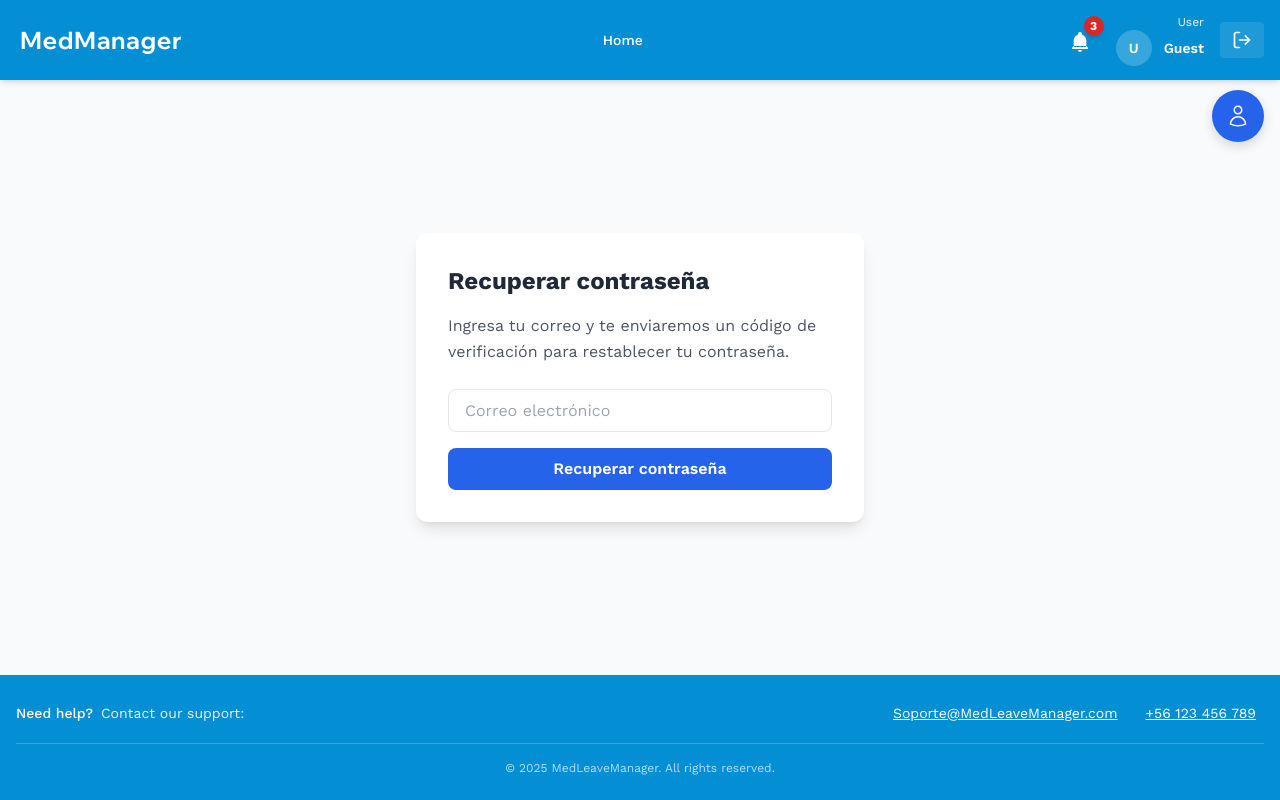
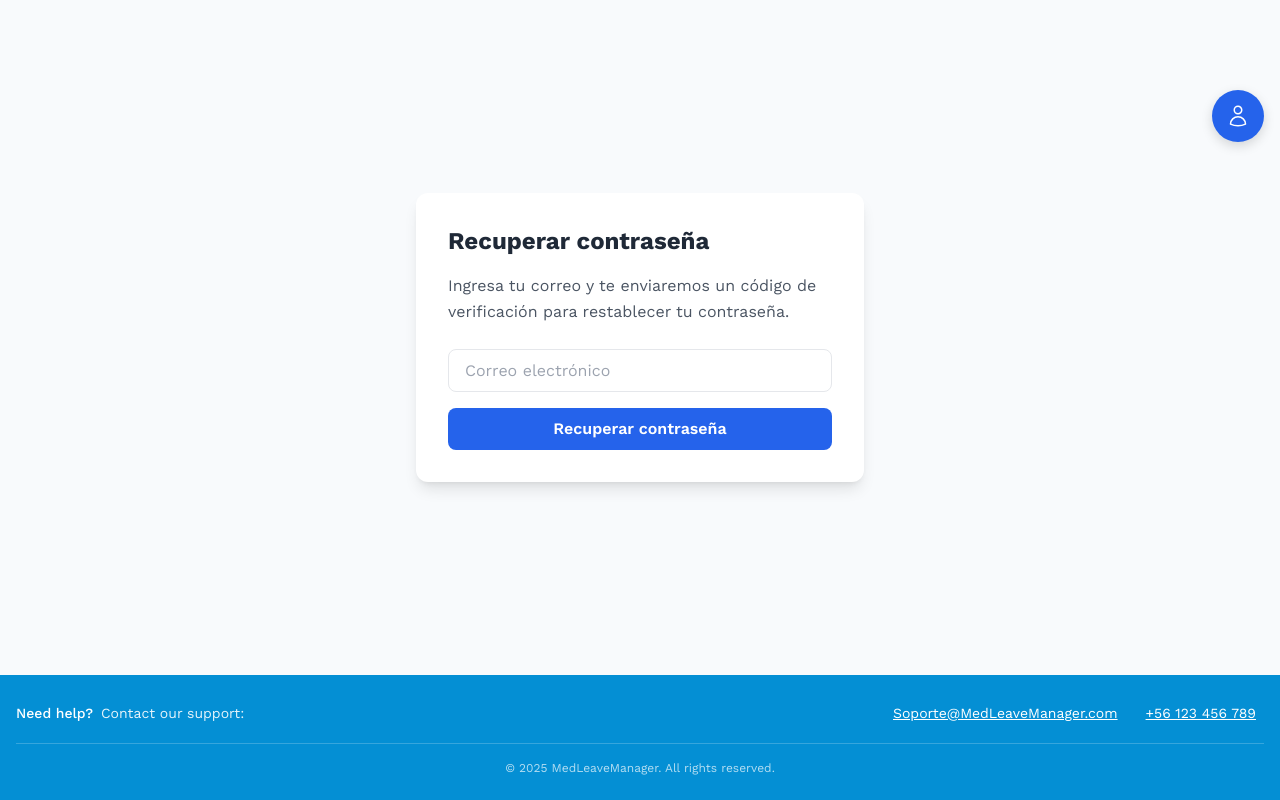
Before and after one commit to AlanCofre/Licencias_Gestion, a React (Vite) app in the folder frontend/: page /forgot-password in a window 1280 px wide. Built offline with nearby package versions, Linux system fonts and the light colour scheme.

Commit message:
Eliminar Navbar en Forgot y Reset Password

```diff
--- a/frontend/src/pages/ForgotPassword.jsx
+++ b/frontend/src/pages/ForgotPassword.jsx
@@ -1,6 +1,5 @@
 import React, { useState, useEffect } from "react";
 import { useNavigate } from "react-router-dom";
-import Navbar from "../components/Navbar";
 import Footer from "../components/Footer";
 import Toast from "../components/toast";
 
@@ -44,7 +43,6 @@ export default function ForgotPassword() {
 
   return (
     <div className="min-h-screen flex flex-col">
-      <Navbar />
 
       <main className="flex-grow flex items-center justify-center px-4">
         <div className="bg-white shadow-lg rounded-xl p-8 w-full max-w-md">
--- a/frontend/src/pages/ResetPassword.jsx
+++ b/frontend/src/pages/ResetPassword.jsx
@@ -1,6 +1,5 @@
 import React, { useState } from "react";
-import { useNavigate } from "react-router-dom"; // ✅ importar hook
-import Navbar from "../components/Navbar";
+import { useNavigate } from "react-router-dom";
 import Footer from "../components/Footer";
 import Toast from "../components/toast";
 
@@ -22,16 +21,12 @@ export default function ResetPassword() {
     setTimeout(() => {
       setLoading(false);
       setToast({ message: "Tu contraseña fue restablecida correctamente.", type: "success" });
-
-      // ✅ redirigir al login después de mostrar toast (breve delay)
       setTimeout(() => navigate("/login"), 700);
     }, 1500);
   };
 
   return (
     <div className="min-h-screen flex flex-col">
-      <Navbar />
-
       <main className="flex-grow flex items-center justify-center px-4">
         <div className="bg-white shadow-lg rounded-xl p-8 w-full max-w-md">
           <h2 className="text-2xl font-bold text-gray-800 mb-4">
```
